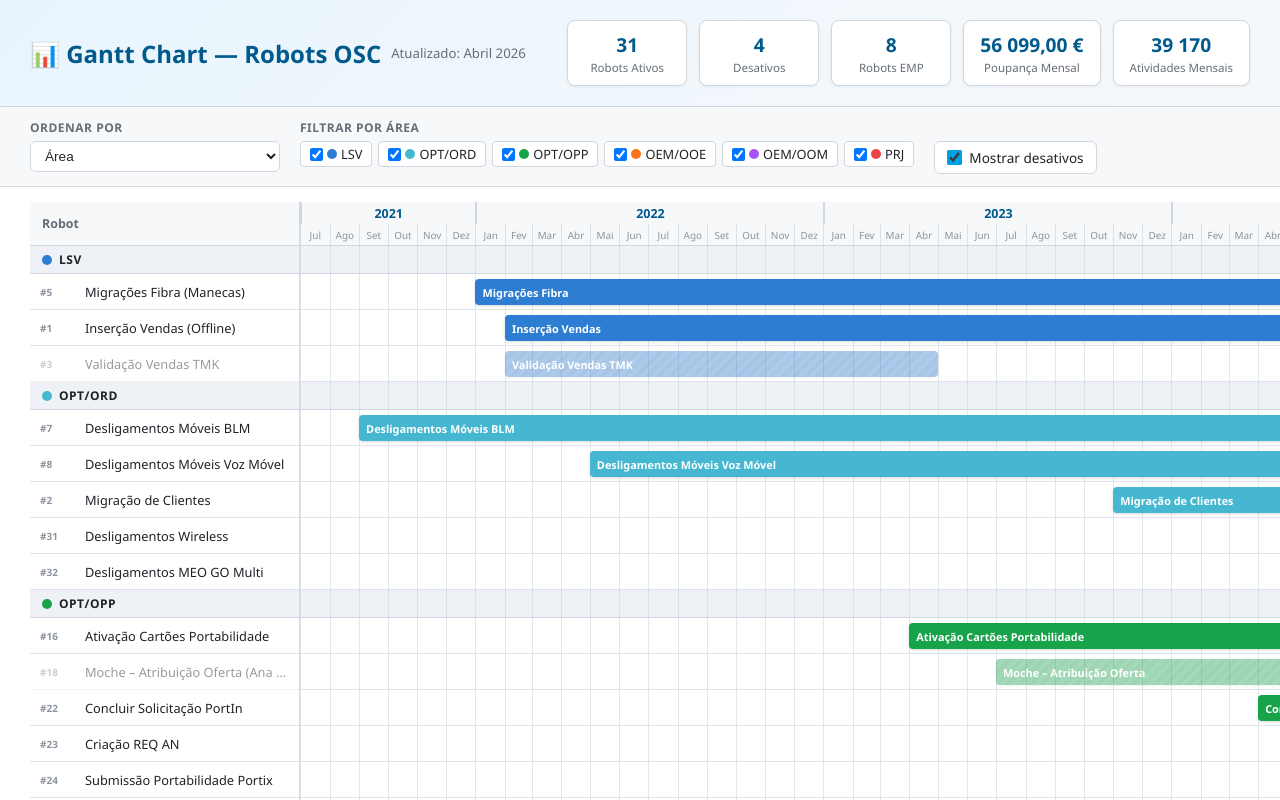
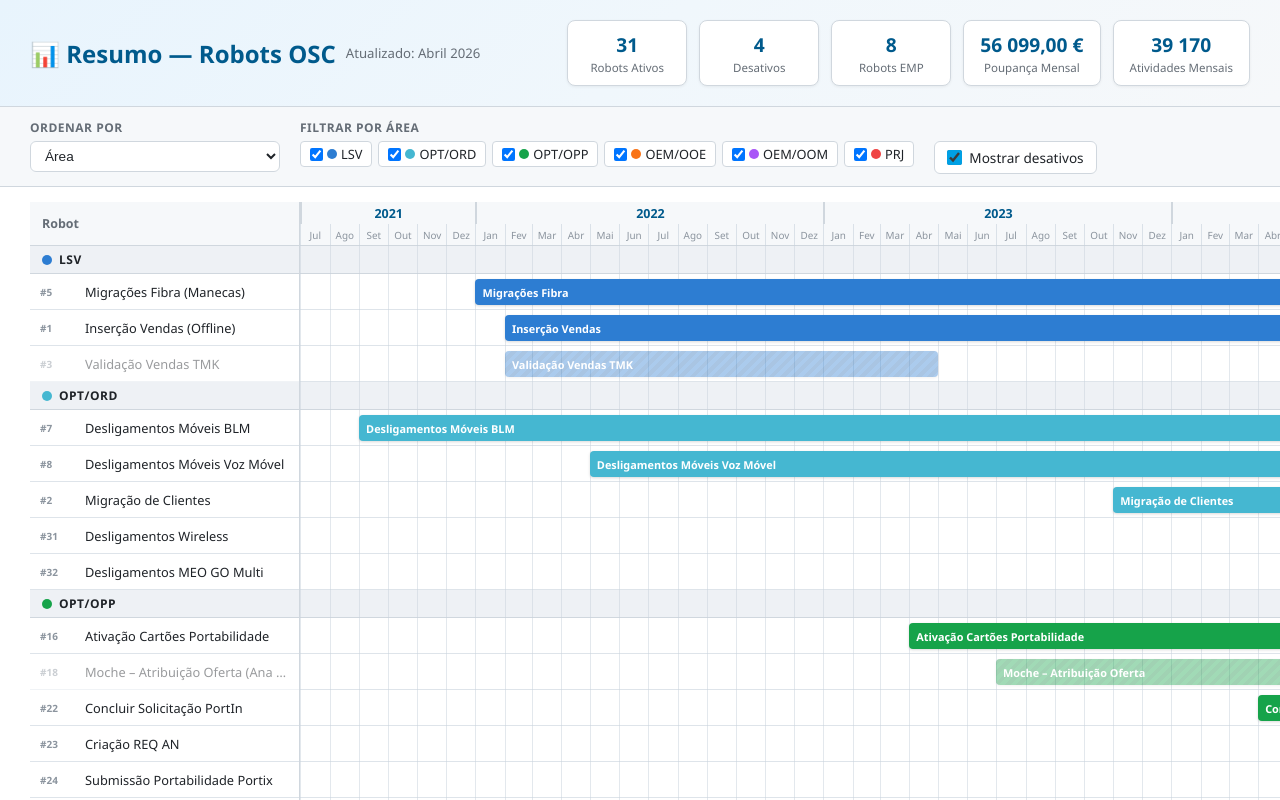
Before and after one commit to tiagosoeiro-source/gantt-robots-osc, a plain HTML site: page index.html in a window 1280 px wide. Shown: the top 800 px of the page. Drawn offline with Linux system fonts and the light colour scheme.

Commit message:
Update index.html

```diff
--- a/index.html
+++ b/index.html
@@ -84,7 +84,7 @@ body{font-family:'Segoe UI',-apple-system,BlinkMacSystemFont,sans-serif;backgrou
 <body>
 <div id="tooltip" class="tooltip"></div>
 <div class="header">
-    <h1>&#128202; Gantt Chart &mdash; Robots OSC <span>Atualizado: Abril 2026</span></h1>
+    <h1>&#128202; Resumo &mdash; Robots OSC <span>Atualizado: Abril 2026</span></h1>
     <div class="summary-cards" id="summaryCards"></div>
 </div>
 <div class="controls">
```
